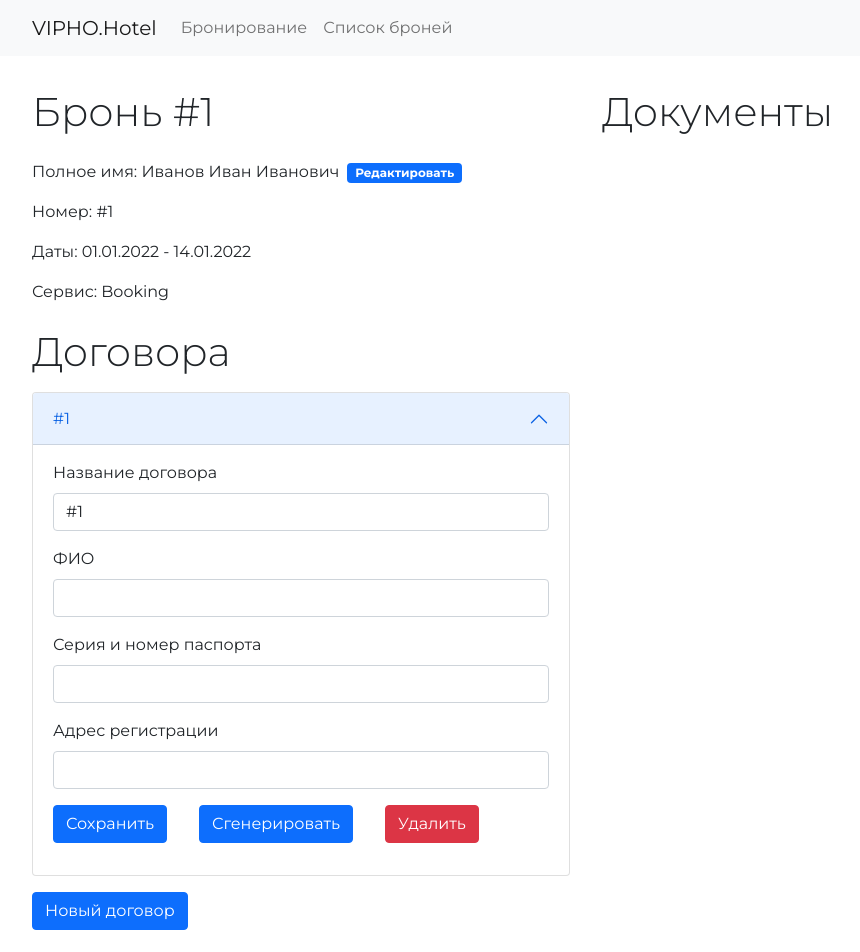
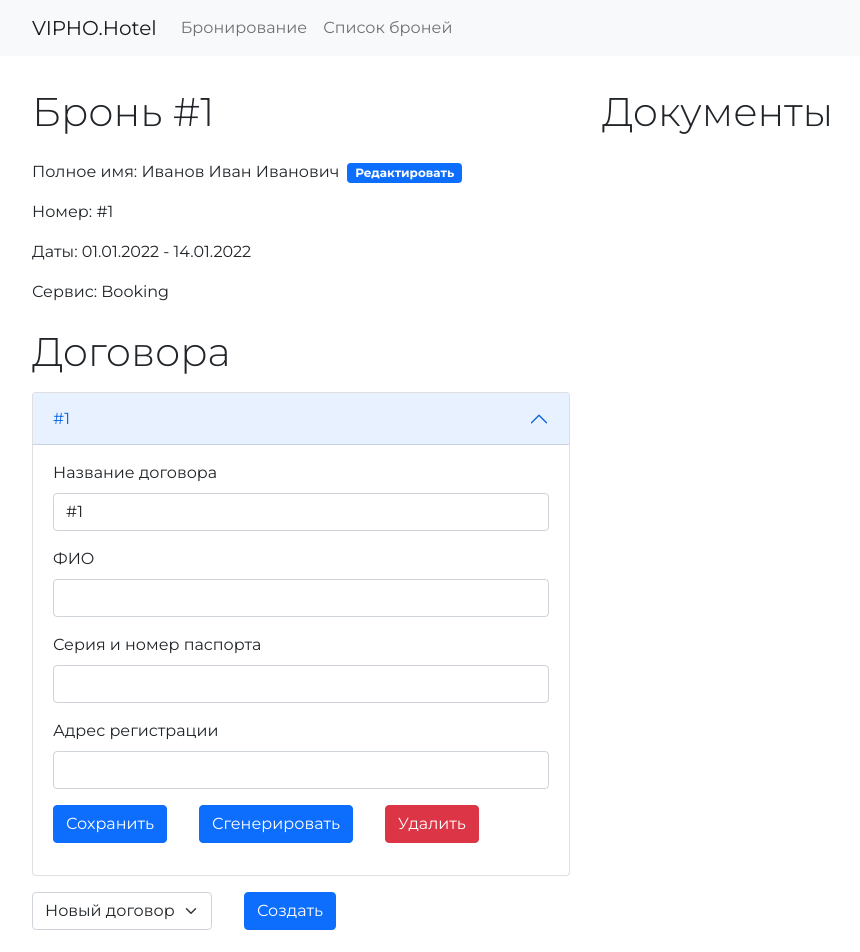
Before and after one commit to vipho/hotel-client, a Vue app: page /books/1 in a window 1280 px wide. Shown: the top 952 px of the page, without its empty margins (54-914 px from the left). Built offline with nearby package versions, Linux system fonts and the light colour scheme; what maska would draw is missing.

Commit message:
Improve Book contracts

```diff
--- a/src/main.ts
+++ b/src/main.ts
@@ -9,8 +9,6 @@ import config from './utils/config'
 
 //@ts-ignore
 window.bootstrap = require('bootstrap/dist/js/bootstrap.bundle')
-
-console.log(App)
 
 createApp(App)
   .use(router)
--- a/src/router/index.ts
+++ b/src/router/index.ts
@@ -1,6 +1,4 @@
 import { createRouter, createWebHistory, RouteRecordRaw } from 'vue-router'
-import {nextTick} from 'vue';
-import {t} from '@/utils/locale'
 import Home from '@/views/Home/Home.vue'
 import Booking from '@/views/Booking/Booking.vue'
 import Books from '@/views/Books/Books.vue'
--- /dev/null
+++ b/src/utils/bsid/index.ts
@@ -0,0 +1,5 @@
+let uid = 0
+
+export const newID = (): string => {
+  return `bsid-${(uid++).toString(36)}`;
+}
--- a/src/utils/locale/index.ts
+++ b/src/utils/locale/index.ts
@@ -61,6 +61,7 @@ document.documentElement.lang = lang
                 'newContract': 'Новый договор',
                 'generate': 'Сгенерировать',
                 'save': 'Сохранить',
+                'create': 'Создать',
                 'delete': 'Удалить',
             }
         },
--- a/src/views/Books/Book.vue
+++ b/src/views/Books/Book.vue
@@ -7,7 +7,9 @@
             <h1 class="display-6 mb-3">{{ bookTitle }}</h1>
 
             <ul class="_list">
-              <li>Полное имя: <span class="_name">Иванов Иван Иванович</span><span class="_badge badge bg-primary">{{ $t('edit') }}</span></li>
+              <li>Полное имя: <span class="_name">Иванов Иван Иванович</span>
+                <span class="_badge badge bg-primary">{{ $t('edit') }}</span>
+              </li>
               <li>Номер: #1</li>
               <li>Даты: 01.01.2022 - 14.01.2022</li>
               <li>Сервис: Booking</li>
@@ -17,50 +19,23 @@
           <div class="my-3">
             <p class="display-6 mb-3">{{ $t('contracts') }}</p>
 
-            <div>
-              <div class="accordion-item">
-                <h2 class="accordion-header" id="headingOne">
-                  <button class="accordion-button" type="button" data-bs-toggle="collapse" data-bs-target="#collapseOne" aria-expanded="true" aria-controls="collapseOne">
-                    #1
-                  </button>
-                </h2>
-                <div id="collapseOne" class="accordion-collapse collapse show" aria-labelledby="headingOne" data-bs-parent="#accordionExample">
-                  <div class="accordion-body">
-                    <form>
-                      <div class="mb-3">
-                        <label class="form-label">{{ $t('contractName') }}</label>
-                        <input type="text" class="form-control" value="#1">
-                      </div>
-                      <div class="mb-3">
-                        <label class="form-label">ФИО</label>
-                        <input type="text" class="form-control">
-                      </div>
-                      <div class="mb-3">
-                        <label class="form-label">Серия и номер паспорта</label>
-                        <input type="email" class="form-control">
-                      </div>
-                      <div class="mb-3">
-                        <label class="form-label">Адрес регистрации</label>
-                        <input type="email" class="form-control">
-                      </div>
-                      <div class="row">
-                        <div class="col-auto">
-                          <button type="submit" class="btn btn-primary mb-3">{{ $t('save') }}</button>
-                        </div>
-                        <div class="col-auto">
-                          <button type="submit" class="btn btn-primary mb-3">{{ $t('generate') }}</button>
-                        </div>
-                        <div class="col-auto">
-                          <button type="submit" class="btn btn-danger mb-3">{{ $t('delete') }}</button>
-                        </div>
-                      </div>
-                    </form>
-                  </div>
+            <BookContracts></BookContracts>
+
+            <form @submit.prevent>
+              <div class="row">
+                <div class="col-auto mt-3">
+                  <select class="form-select _select">
+                    <option selected>{{ $t('newContract') }}</option>
+                    <option value="1">One</option>
+                    <option value="2">Two</option>
+                    <option value="3">Three</option>
+                  </select>
+                </div>
+                <div class="col-auto mt-3">
+                  <button type="submit" class="btn btn-primary">{{ $t('create') }}</button>
                 </div>
               </div>
-            </div>
-
-            <button class="btn btn-primary mt-3">{{ $t('newContract') }}</button>
+            </form>
           </div>
         </div>
         <div class="col-sm-6 col-12 my-3">
@@ -81,16 +56,16 @@
 import {defineComponent} from 'vue';
 import WrapperAuth from "@/components/WrapperAuth.vue";
 import {setTitle} from "@/utils/meta";
-import {t} from "@/utils/locale";
+import BookContracts from "@/views/Books/BookContracts.vue";
 
 export default defineComponent({
   name: "Book",
-  components: {WrapperAuth},
+  components: {BookContracts, WrapperAuth},
   props: {},
   emits: [],
   data() {
     return {
-      bookTitle: t('bookPage', {id: this.$route.params.id})
+      bookTitle: this.$t('bookPage', {id: this.$route.params.id})
     }
   },
   created() {
@@ -104,6 +79,10 @@ export default defineComponent({
 
 <style lang="scss">
 @import "~@/style/root";
+
+._select {
+  margin: 0;
+}
 
 ._list {
   list-style: none;
--- /dev/null
+++ b/src/views/Books/BookContracts.vue
@@ -0,0 +1,76 @@
+<template>
+  <div class="accordion">
+    <div
+        v-for="contract in contracts"
+        class="accordion-item"
+    >
+      <h2 class="accordion-header">
+        <button class="accordion-button" type="button" data-bs-toggle="collapse" :data-bs-target="`#${contract.id}`">
+          {{ contract.name }}
+        </button>
+      </h2>
+      <div :id="contract.id" class="accordion-collapse collapse show">
+        <div class="accordion-body">
+          <form @submit.prevent>
+            <div class="mb-3">
+              <label class="form-label">{{ $t('contractName') }}</label>
+              <input type="text" class="form-control" :value="contract.name">
+            </div>
+            <div class="mb-3">
+              <label class="form-label">ФИО</label>
+              <input type="text" class="form-control">
+            </div>
+            <div class="mb-3">
+              <label class="form-label">Серия и номер паспорта</label>
+              <input type="email" class="form-control">
+            </div>
+            <div class="mb-3">
+              <label class="form-label">Адрес регистрации</label>
+              <input type="email" class="form-control">
+            </div>
+            <div class="row">
+              <div class="col-auto">
+                <button type="submit" class="btn btn-primary mb-3">{{ $t('save') }}</button>
+              </div>
+              <div class="col-auto">
+                <button type="submit" class="btn btn-primary mb-3">{{ $t('generate') }}</button>
+              </div>
+              <div class="col-auto">
+                <button type="submit" class="btn btn-danger mb-3">{{ $t('delete') }}</button>
+              </div>
+            </div>
+          </form>
+        </div>
+      </div>
+    </div>
+  </div>
+</template>
+
+<script lang="ts">
+import {defineComponent} from 'vue';
+import {newID} from "@/utils/bsid";
+
+export default defineComponent({
+  name: "BookContracts",
+  components: {},
+  props: {},
+  emits: [],
+  data() {
+    return {}
+  },
+  watch: {},
+  computed: {
+    contracts(): any {
+      return [{
+        name: '#1',
+        id: newID()
+      }];
+    }
+  },
+  methods: {},
+});
+</script>
+
+<style lang="scss">
+@import "~@/style/root";
+</style>
```
